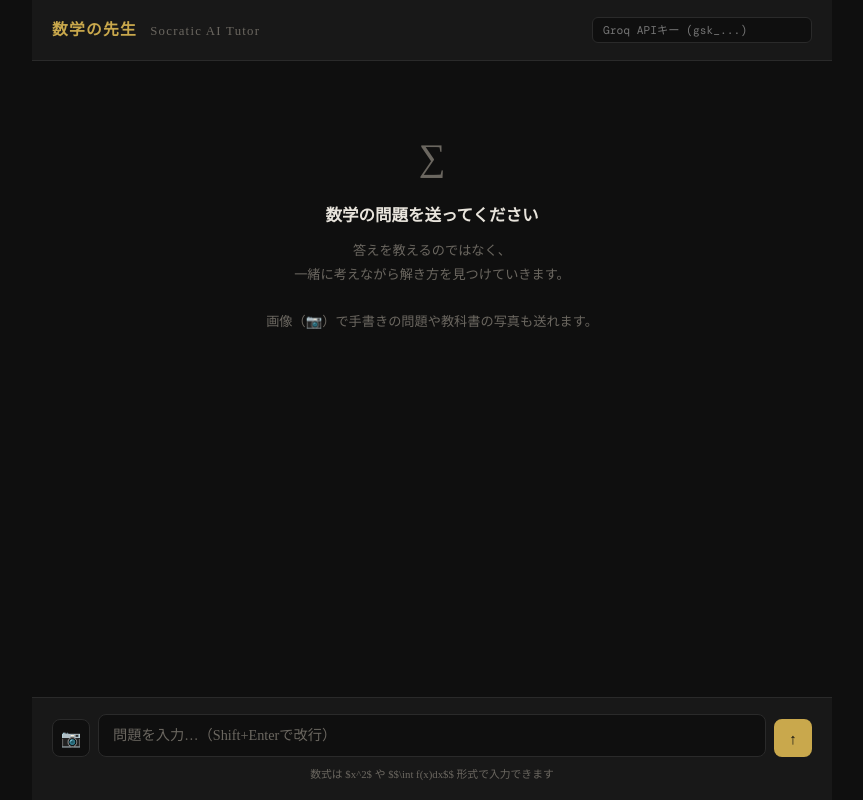
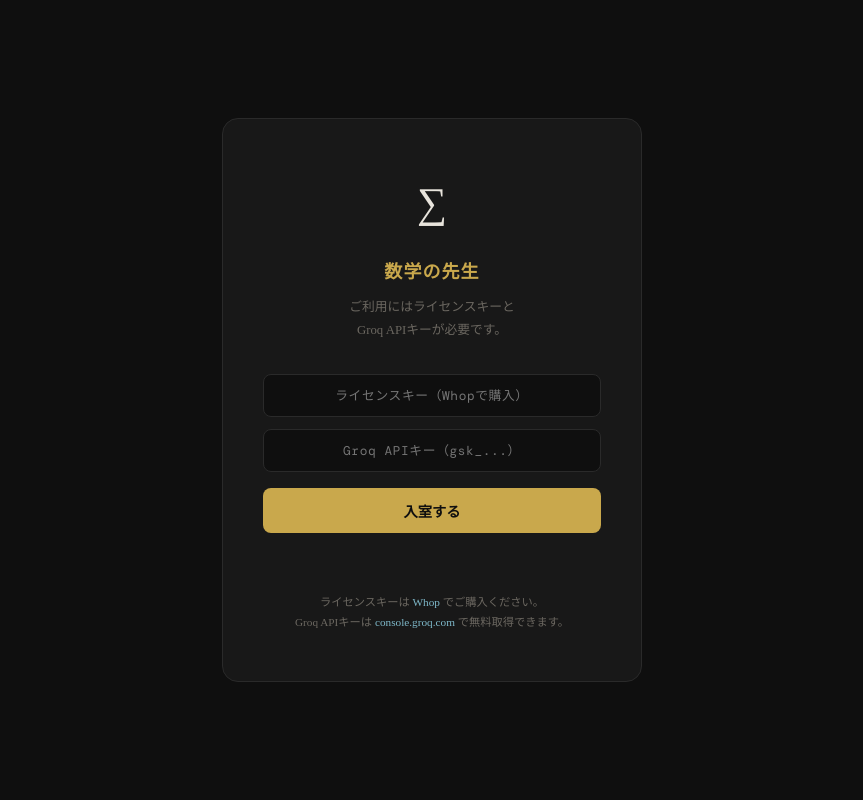
Before and after one commit to Mt-LiberalArts/ai-math-teacher, a FastAPI app: page / in a window 1280 px wide. Shown: the whole page, without its empty margins (208-1071 px from the left). Run offline with FastAPI, Linux system fonts and the light colour scheme; some web fonts are replaced.

Commit message:
add license key gate

````diff
--- a/main.py
+++ b/main.py
@@ -1,11 +1,10 @@
 from fastapi import FastAPI, Request, HTTPException
-from fastapi.responses import HTMLResponse, StreamingResponse
+from fastapi.responses import HTMLResponse, StreamingResponse, JSONResponse
 from fastapi.templating import Jinja2Templates
 from pydantic import BaseModel
 from typing import Optional
 import httpx
 import json
-import base64
 
 from system import SYSTEM_PROMPT
 
@@ -13,23 +12,32 @@ app = FastAPI()
 templates = Jinja2Templates(directory="templates")
 
 GROQ_API_URL = "https://api.groq.com/openai/v1/chat/completions"
+WHOP_API_URL = "https://api.whop.com/api/v2/memberships/{license_key}/validate_license"
 MODEL = "meta-llama/llama-4-scout-17b-16e-instruct"
+
+import os
+WHOP_API_KEY = os.environ.get("WHOP_API_KEY", "")
+MASTER_KEY   = os.environ.get("MASTER_KEY", "")
 
 
 # ── リクエストモデル ──────────────────────────────────────────
 
 class ImageData(BaseModel):
     base64: str
-    media_type: str  # e.g. "image/jpeg"
+    media_type: str
 
 class Message(BaseModel):
-    role: str   # "user" | "assistant"
+    role: str
     content: str
-    image: Optional[ImageData] = None  # 直近メッセージのみ使用
+    image: Optional[ImageData] = None
 
 class ChatRequest(BaseModel):
     messages: list[Message]
     api_key: str
+    license_key: str
+
+class ValidateRequest(BaseModel):
+    license_key: str
 
 
 # ── ページ ───────────────────────────────────────────────────
@@ -39,10 +47,56 @@ async def index(request: Request):
     return templates.TemplateResponse("index.html", {"request": request})
 
 
+# ── ライセンスキー検証 ────────────────────────────────────────
+
+@app.post("/validate")
+async def validate_license(req: ValidateRequest):
+    # マスターキーなら即通過
+    if MASTER_KEY and req.license_key == MASTER_KEY:
+        return JSONResponse({"valid": True})
+
+    if not WHOP_API_KEY:
+        raise HTTPException(status_code=500, detail="サーバー設定エラー: WHOP_API_KEYが未設定です")
+
+    url = WHOP_API_URL.format(license_key=req.license_key)
+
+    async with httpx.AsyncClient(timeout=10) as client:
+        response = await client.post(
+            url,
+            headers={
+                "Authorization": f"Bearer {WHOP_API_KEY}",
+                "Content-Type": "application/json",
+            },
+            json={},
+        )
+
+    if response.status_code in (200, 201):
+        return JSONResponse({"valid": True})
+    else:
+        return JSONResponse({"valid": False, "detail": "ライセンスキーが無効です"}, status_code=403)
+
+
 # ── チャットAPI（SSEストリーミング） ──────────────────────────
 
 @app.post("/chat")
 async def chat(req: ChatRequest):
+    # ライセンスキー検証（毎回チェック）
+    if not WHOP_API_KEY:
+        raise HTTPException(status_code=500, detail="サーバー設定エラー")
+
+    url = WHOP_API_URL.format(license_key=req.license_key)
+    async with httpx.AsyncClient(timeout=10) as client:
+        whop_res = await client.post(
+            url,
+            headers={
+                "Authorization": f"Bearer {WHOP_API_KEY}",
+                "Content-Type": "application/json",
+            },
+            json={},
+        )
+    if whop_res.status_code not in (200, 201):
+        raise HTTPException(status_code=403, detail="ライセンスキーが無効です")
+
     if not req.api_key.startswith("gsk_"):
         raise HTTPException(status_code=400, detail="Groq APIキーが正しくありません（gsk_ で始まる必要があります）")
 
@@ -52,7 +106,6 @@ async def chat(req: ChatRequest):
     for i, msg in enumerate(req.messages):
         is_last = i == len(req.messages) - 1
 
-        # 画像は最後のユーザーメッセージのみ送信（トークン節約）
         if msg.role == "user" and is_last and msg.image:
             groq_messages.append({
                 "role": "user",
--- a/templates/index.html
+++ b/templates/index.html
@@ -37,7 +37,112 @@
     line-height: 1.75;
   }
 
-  /* ── Layout ── */
+  /* ── Gate Screen ── */
+  #gate-screen {
+    position: fixed;
+    inset: 0;
+    background: var(--bg);
+    display: flex;
+    align-items: center;
+    justify-content: center;
+    z-index: 100;
+    padding: 20px;
+  }
+
+  #gate-screen.hidden { display: none; }
+
+  .gate-box {
+    background: var(--surface);
+    border: 1px solid var(--border);
+    border-radius: 16px;
+    padding: 48px 40px;
+    width: 100%;
+    max-width: 420px;
+    text-align: center;
+  }
+
+  .gate-icon {
+    font-size: 2.8rem;
+    margin-bottom: 16px;
+  }
+
+  .gate-box h1 {
+    font-size: 1.2rem;
+    font-weight: 600;
+    color: var(--accent);
+    letter-spacing: 0.06em;
+    margin-bottom: 8px;
+  }
+
+  .gate-box p {
+    font-size: 0.85rem;
+    color: var(--muted);
+    margin-bottom: 32px;
+    line-height: 1.8;
+  }
+
+  .gate-field {
+    display: flex;
+    flex-direction: column;
+    gap: 12px;
+    margin-bottom: 16px;
+  }
+
+  .gate-field input {
+    background: var(--bg);
+    border: 1px solid var(--border);
+    border-radius: 8px;
+    color: var(--text);
+    font-family: var(--font-mono);
+    font-size: 0.85rem;
+    padding: 12px 16px;
+    outline: none;
+    transition: border-color 0.2s;
+    text-align: center;
+    letter-spacing: 0.05em;
+  }
+
+  .gate-field input:focus { border-color: var(--accent); }
+  .gate-field input.valid { border-color: #4caf50; }
+  .gate-field input.error { border-color: #e57373; }
+
+  .gate-btn {
+    width: 100%;
+    padding: 12px;
+    background: var(--accent);
+    color: #0f0f0f;
+    border: none;
+    border-radius: 8px;
+    font-family: var(--font-body);
+    font-size: 0.95rem;
+    font-weight: 600;
+    cursor: pointer;
+    transition: opacity 0.2s;
+    margin-bottom: 12px;
+  }
+
+  .gate-btn:hover { opacity: 0.85; }
+  .gate-btn:disabled { opacity: 0.35; cursor: not-allowed; }
+
+  .gate-error {
+    font-size: 0.8rem;
+    color: #e57373;
+    min-height: 20px;
+    margin-top: 4px;
+  }
+
+  .gate-hint {
+    font-size: 0.75rem;
+    color: var(--muted);
+    margin-top: 24px;
+  }
+
+  .gate-hint a {
+    color: var(--accent2);
+    text-decoration: none;
+  }
+
+  /* ── App Layout ── */
   #app {
     display: flex;
     flex-direction: column;
@@ -56,20 +161,27 @@
     background: var(--surface);
     flex-shrink: 0;
   }
+
   header h1 {
     font-size: 1.05rem;
     font-weight: 600;
     letter-spacing: 0.08em;
     color: var(--accent);
   }
-  header h1 span { color: var(--muted); font-weight: 400; font-size: 0.85rem; margin-left: 8px; }
 
-  /* APIキー入力 */
+  header h1 span {
+    color: var(--muted);
+    font-weight: 400;
+    font-size: 0.85rem;
+    margin-left: 8px;
+  }
+
   #api-bar {
     display: flex;
     align-items: center;
     gap: 8px;
   }
+
   #api-key-input {
     background: var(--bg);
     border: 1px solid var(--border);
@@ -82,6 +194,7 @@
     outline: none;
     transition: border-color 0.2s;
   }
+
   #api-key-input:focus { border-color: var(--accent); }
   #api-key-input.saved { border-color: #4caf50; }
 
@@ -95,6 +208,7 @@
     gap: 20px;
     scroll-behavior: smooth;
   }
+
   #messages::-webkit-scrollbar { width: 4px; }
   #messages::-webkit-scrollbar-track { background: transparent; }
   #messages::-webkit-scrollbar-thumb { background: var(--border); border-radius: 2px; }
@@ -104,6 +218,7 @@
     gap: 14px;
     animation: fadeUp 0.25s ease;
   }
+
   @keyframes fadeUp {
     from { opacity: 0; transform: translateY(8px); }
     to   { opacity: 1; transform: translateY(0); }
@@ -120,6 +235,7 @@
     flex-shrink: 0;
     margin-top: 2px;
   }
+
   .msg.user .avatar { background: #2a2a1e; border: 1px solid var(--accent); color: var(--accent); }
   .msg.ai   .avatar { background: #1a2028; border: 1px solid var(--accent2); color: var(--accent2); }
 
@@ -131,13 +247,14 @@
     padding: 14px 18px;
     min-width: 0;
   }
+
   .msg.user .bubble { background: var(--user-bg); }
   .msg.ai   .bubble { background: var(--ai-bg); }
 
-  /* 数式・テキスト */
   .bubble p { margin-bottom: 0.6em; }
   .bubble p:last-child { margin-bottom: 0; }
   .katex-display { margin: 0.8em 0; overflow-x: auto; }
+
   .bubble code {
     font-family: var(--font-mono);
     font-size: 0.85em;
@@ -146,6 +263,7 @@
     border-radius: 4px;
     color: var(--accent2);
   }
+
   .bubble pre {
     background: #1a1a1a;
     border: 1px solid var(--border);
@@ -157,7 +275,6 @@
     margin: 0.6em 0;
   }
 
-  /* 画像プレビュー（会話内） */
   .bubble img {
     max-width: 100%;
     max-height: 260px;
@@ -167,7 +284,6 @@
     display: block;
   }
 
-  /* ローディングドット */
   .typing span {
     display: inline-block;
     width: 6px; height: 6px;
@@ -176,8 +292,10 @@
     margin: 0 2px;
     animation: blink 1.2s infinite;
   }
+
   .typing span:nth-child(2) { animation-delay: 0.2s; }
   .typing span:nth-child(3) { animation-delay: 0.4s; }
+
   @keyframes blink { 0%,80%,100%{opacity:0.2} 40%{opacity:1} }
 
   /* ── Input area ── */
@@ -188,7 +306,6 @@
     flex-shrink: 0;
   }
 
-  /* 画像プレビュー */
   #preview-bar {
     display: none;
     align-items: center;
@@ -199,13 +316,16 @@
     border: 1px solid var(--border);
     border-radius: 6px;
   }
+
   #preview-bar.active { display: flex; }
   #preview-thumb { height: 44px; border-radius: 4px; }
   #preview-name { font-size: 0.8rem; color: var(--muted); flex: 1; }
+
   #remove-image {
     background: none; border: none; color: var(--muted);
     cursor: pointer; font-size: 1.1rem; padding: 0 4px;
   }
+
   #remove-image:hover { color: #e57373; }
 
   #input-row {
@@ -226,6 +346,7 @@
     flex-shrink: 0;
     transition: border-color 0.2s, color 0.2s;
   }
+
   #image-btn:hover { border-color: var(--accent); color: var(--accent); }
   #image-btn.has-image { border-color: var(--accent2); color: var(--accent2); }
 
@@ -245,6 +366,7 @@
     line-height: 1.6;
     transition: border-color 0.2s;
   }
+
   #user-input:focus { border-color: var(--accent); }
   #user-input::placeholder { color: var(--muted); }
 
@@ -260,6 +382,7 @@
     flex-shrink: 0;
     transition: opacity 0.2s;
   }
+
   #send-btn:disabled { opacity: 0.35; cursor: not-allowed; }
   #send-btn:not(:disabled):hover { opacity: 0.85; }
 
@@ -270,29 +393,54 @@
     text-align: center;
   }
 
-  /* ── Welcome ── */
   #welcome {
     text-align: center;
     padding: 40px 20px;
     color: var(--muted);
   }
+
   #welcome .icon { font-size: 2.5rem; margin-bottom: 12px; }
   #welcome h2 { font-size: 1.1rem; color: var(--text); margin-bottom: 8px; }
   #welcome p { font-size: 0.88rem; line-height: 1.8; }
 </style>
 </head>
 <body>
+
+<!-- ── Gate Screen ── -->
+<div id="gate-screen">
+  <div class="gate-box">
+    <div class="gate-icon">∑</div>
+    <h1>数学の先生</h1>
+    <p>ご利用にはライセンスキーと<br>Groq APIキーが必要です。</p>
+
+    <div class="gate-field">
+      <input type="password" id="license-key-input"
+             placeholder="ライセンスキー（Whopで購入）"
+             autocomplete="off" spellcheck="false">
+      <input type="password" id="groq-key-input"
+             placeholder="Groq APIキー（gsk_...）"
+             autocomplete="off" spellcheck="false">
+    </div>
+
+    <button class="gate-btn" id="gate-btn">入室する</button>
+    <div class="gate-error" id="gate-error"></div>
+
+    <div class="gate-hint">
+      ライセンスキーは <a href="https://whop.com" target="_blank">Whop</a> でご購入ください。<br>
+      Groq APIキーは <a href="https://console.groq.com" target="_blank">console.groq.com</a> で無料取得できます。
+    </div>
+  </div>
+</div>
+
+<!-- ── Main App ── -->
 <div id="app">
-
-  <!-- Header -->
   <header>
     <h1>数学の先生 <span>Socratic AI Tutor</span></h1>
     <div id="api-bar">
-      <input type="password" id="api-key-input" placeholder="Groq APIキー (gsk_...)" autocomplete="off">
+      <input type="password" id="api-key-input" placeholder="Groq APIキー" autocomplete="off" readonly>
     </div>
   </header>
 
-  <!-- Messages -->
   <div id="messages">
     <div id="welcome">
       <div class="icon">∑</div>
@@ -302,7 +450,6 @@
     </div>
   </div>
 
-  <!-- Input area -->
   <div id="input-area">
     <div id="preview-bar">
       <img id="preview-thumb" src="" alt="">
@@ -321,35 +468,83 @@
 
 <script>
 // ── State ──────────────────────────────────────────────────
-const history = [];     // {role, content, imageDataUrl?}
-let pendingImage = null; // {base64, media_type, dataUrl, name}
-let isStreaming = false;
+const history = [];
+let pendingImage = null;
+let isStreaming  = false;
+let licenseKey   = '';
 
 // ── Elements ───────────────────────────────────────────────
-const messagesEl   = document.getElementById('messages');
-const welcomeEl    = document.getElementById('welcome');
-const inputEl      = document.getElementById('user-input');
-const sendBtn      = document.getElementById('send-btn');
-const imageBtn     = document.getElementById('image-btn');
-const fileInput    = document.getElementById('file-input');
-const previewBar   = document.getElementById('preview-bar');
-const previewThumb = document.getElementById('preview-thumb');
-const previewName  = document.getElementById('preview-name');
-const removeImgBtn = document.getElementById('remove-image');
-const apiKeyInput  = document.getElementById('api-key-input');
+const gateScreen    = document.getElementById('gate-screen');
+const licenseInput  = document.getElementById('license-key-input');
+const groqKeyInput  = document.getElementById('groq-key-input');
+const gateBtn       = document.getElementById('gate-btn');
+const gateError     = document.getElementById('gate-error');
+const messagesEl    = document.getElementById('messages');
+const welcomeEl     = document.getElementById('welcome');
+const inputEl       = document.getElementById('user-input');
+const sendBtn       = document.getElementById('send-btn');
+const imageBtn      = document.getElementById('image-btn');
+const fileInput     = document.getElementById('file-input');
+const previewBar    = document.getElementById('preview-bar');
+const previewThumb  = document.getElementById('preview-thumb');
+const previewName   = document.getElementById('preview-name');
+const removeImgBtn  = document.getElementById('remove-image');
+const apiKeyDisplay = document.getElementById('api-key-input');
 
-// ── APIキー: localStorage から復元 ────────────────────────
-const savedKey = localStorage.getItem('groq_api_key') || '';
-apiKeyInput.value = savedKey;
-if (savedKey) apiKeyInput.classList.add('saved');
+// ── セッション復元（ページリロード対応）────────────────────
+const savedLicense = sessionStorage.getItem('license_key') || '';
+const savedGroq    = sessionStorage.getItem('groq_key') || '';
+if (savedLicense && savedGroq) {
+  licenseKey = savedLicense;
+  apiKeyDisplay.value = savedGroq;
+  gateScreen.classList.add('hidden');
+}
 
-apiKeyInput.addEventListener('input', () => {
-  const v = apiKeyInput.value.trim();
-  localStorage.setItem('groq_api_key', v);
-  apiKeyInput.classList.toggle('saved', v.startsWith('gsk_'));
-});
+// ── ゲート認証 ─────────────────────────────────────────────
+gateBtn.addEventListener('click', handleGate);
+[licenseInput, groqKeyInput].forEach(el =>
+  el.addEventListener('keydown', e => { if (e.key === 'Enter') handleGate(); })
+);
 
-// ── KaTeX レンダリング ─────────────────────────────────────
+async function handleGate() {
+  const lk = licenseInput.value.trim();
+  const gk = groqKeyInput.value.trim();
+
+  gateError.textContent = '';
+
+  if (!lk) { gateError.textContent = 'ライセンスキーを入力してください'; return; }
+  if (!gk.startsWith('gsk_')) { gateError.textContent = 'Groq APIキーが正しくありません（gsk_ で始まる必要があります）'; return; }
+
+  gateBtn.disabled = true;
+  gateBtn.textContent = '確認中…';
+
+  try {
+    const res = await fetch('/validate', {
+      method: 'POST',
+      headers: { 'Content-Type': 'application/json' },
+      body: JSON.stringify({ license_key: lk }),
+    });
+    const data = await res.json();
+
+    if (data.valid) {
+      licenseKey = lk;
+      sessionStorage.setItem('license_key', lk);
+      sessionStorage.setItem('groq_key', gk);
+      apiKeyDisplay.value = gk;
+      gateScreen.classList.add('hidden');
+    } else {
+      gateError.textContent = 'ライセンスキーが無効です。Whopでご購入ください。';
+      licenseInput.classList.add('error');
+    }
+  } catch (e) {
+    gateError.textContent = 'サーバーエラーが発生しました。しばらく待ってから再試行してください。';
+  } finally {
+    gateBtn.disabled = false;
+    gateBtn.textContent = '入室する';
+  }
+}
+
+// ── KaTeX ─────────────────────────────────────────────────
 function renderKatex(el) {
   if (typeof renderMathInElement === 'undefined') return;
   renderMathInElement(el, {
@@ -361,15 +556,12 @@ function renderKatex(el) {
   });
 }
 
-// ── テキスト → HTML（改行・コードブロック対応）─────────────
+// ── テキスト → HTML ────────────────────────────────────────
 function textToHtml(text) {
-  // コードブロック
   text = text.replace(/```([\s\S]*?)```/g, (_, code) =>
     `<pre><code>${escHtml(code.trim())}</code></pre>`);
-  // インラインコード
   text = text.replace(/`([^`]+)`/g, (_, code) =>
     `<code>${escHtml(code)}</code>`);
-  // 改行 → <br>（数式ブロックの前後は維持）
   text = text.replace(/\n/g, '<br>');
   return text;
 }
@@ -382,7 +574,7 @@ function escHtml(s) {
 function addMessage(role, content, imageDataUrl = null) {
   if (welcomeEl) welcomeEl.remove();
 
-  const msg  = document.createElement('div');
+  const msg    = document.createElement('div');
   msg.className = `msg ${role}`;
 
   const avatar = document.createElement('div');
@@ -412,7 +604,7 @@ function addMessage(role, content, imageDataUrl = null) {
   return { bubble, textDiv };
 }
 
-// ── ローディング表示 ───────────────────────────────────────
+// ── ローディング ───────────────────────────────────────────
 function addTyping() {
   if (welcomeEl) welcomeEl.remove();
   const msg = document.createElement('div');
@@ -439,13 +631,12 @@ imageBtn.addEventListener('click', () => fileInput.click());
 fileInput.addEventListener('change', () => {
   const file = fileInput.files[0];
   if (!file) return;
-
   const reader = new FileReader();
   reader.onload = (e) => {
     const dataUrl = e.target.result;
     const base64  = dataUrl.split(',')[1];
     pendingImage  = { base64, media_type: file.type, dataUrl, name: file.name };
-    previewThumb.src  = dataUrl;
+    previewThumb.src = dataUrl;
     previewName.textContent = file.name;
     previewBar.classList.add('active');
     imageBtn.classList.add('has-image');
@@ -465,9 +656,10 @@ async function sendMessage() {
   if (isStreaming) return;
 
   const text   = inputEl.value.trim();
-  const apiKey = apiKeyInput.value.trim();
+  const apiKey = apiKeyDisplay.value.trim();
 
-  if (!apiKey) { alert('Groq APIキーを入力してください'); apiKeyInput.focus(); return; }
+  if (!licenseKey) { gateScreen.classList.remove('hidden'); return; }
+  if (!apiKey)     { return; }
   if (!text && !pendingImage) return;
 
   isStreaming = true;
@@ -475,31 +667,27 @@ async function sendMessage() {
   inputEl.value = '';
   autoResize();
 
-  // ユーザーメッセージ表示
   const userContent = text || '（画像を送信しました）';
   addMessage('user', userContent, pendingImage?.dataUrl ?? null);
 
-  // history に追加
   const userMsg = { role: 'user', content: userContent };
   if (pendingImage) userMsg.image = { base64: pendingImage.base64, media_type: pendingImage.media_type };
   history.push(userMsg);
 
-  // 画像クリア
   const imgPayload = pendingImage ? { base64: pendingImage.base64, media_type: pendingImage.media_type } : null;
   pendingImage = null;
   previewBar.classList.remove('active');
   imageBtn.classList.remove('has-image');
 
-  // ローディング
   addTyping();
 
   try {
     const body = {
       api_key: apiKey,
+      license_key: licenseKey,
       messages: history.map((m, i) => ({
         role: m.role,
         content: m.content,
-        // 画像は最後のメッセージのみ送信
         ...(i === history.length - 1 && m.image ? { image: m.image } : {}),
       })),
     };
@@ -567,8 +755,8 @@ function autoResize() {
   inputEl.style.height = 'auto';
   inputEl.style.height = Math.min(inputEl.scrollHeight, 160) + 'px';
 }
+
 inputEl.addEventListener('input', autoResize);
-
 inputEl.addEventListener('keydown', (e) => {
   if (e.key === 'Enter' && !e.shiftKey) {
     e.preventDefault();
````
